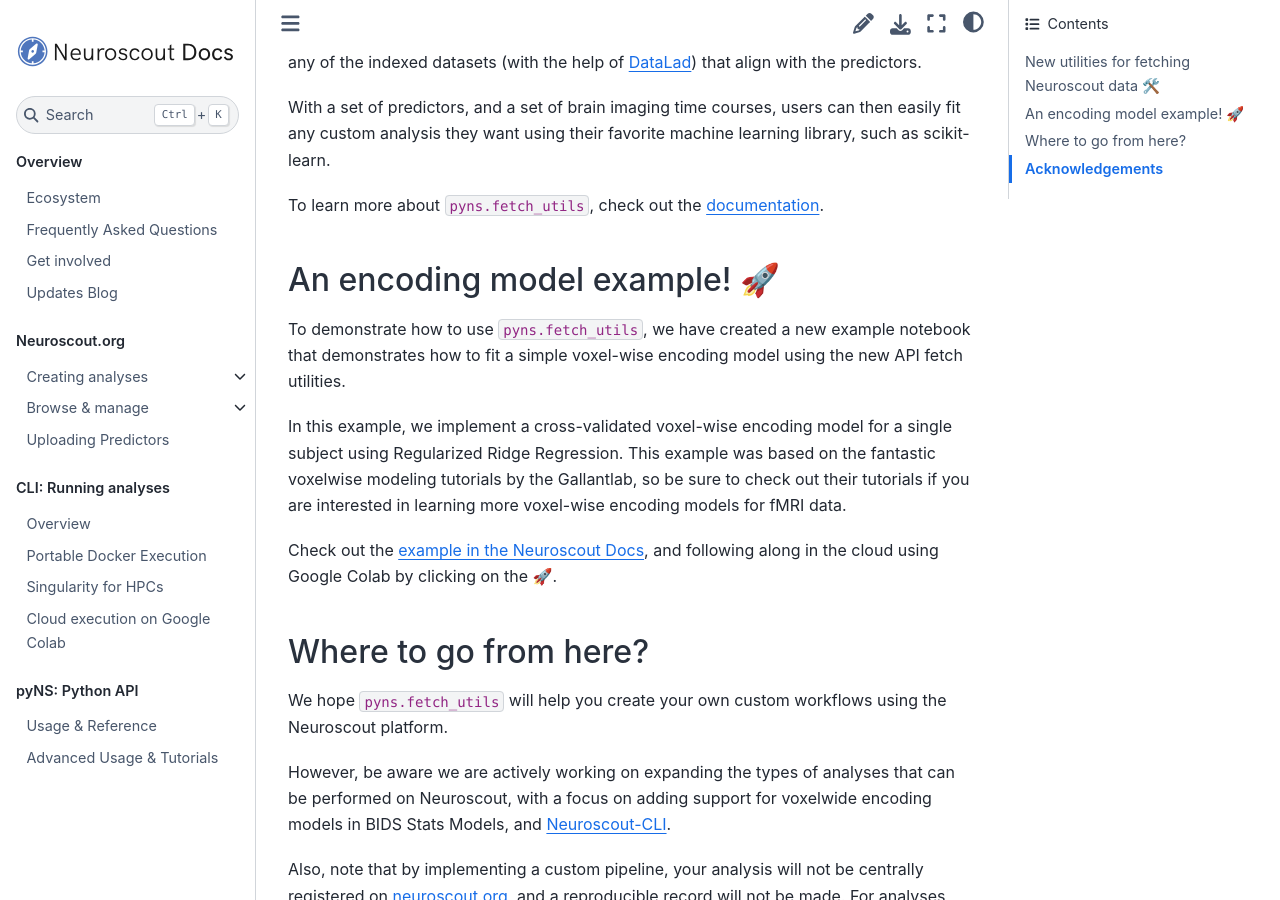
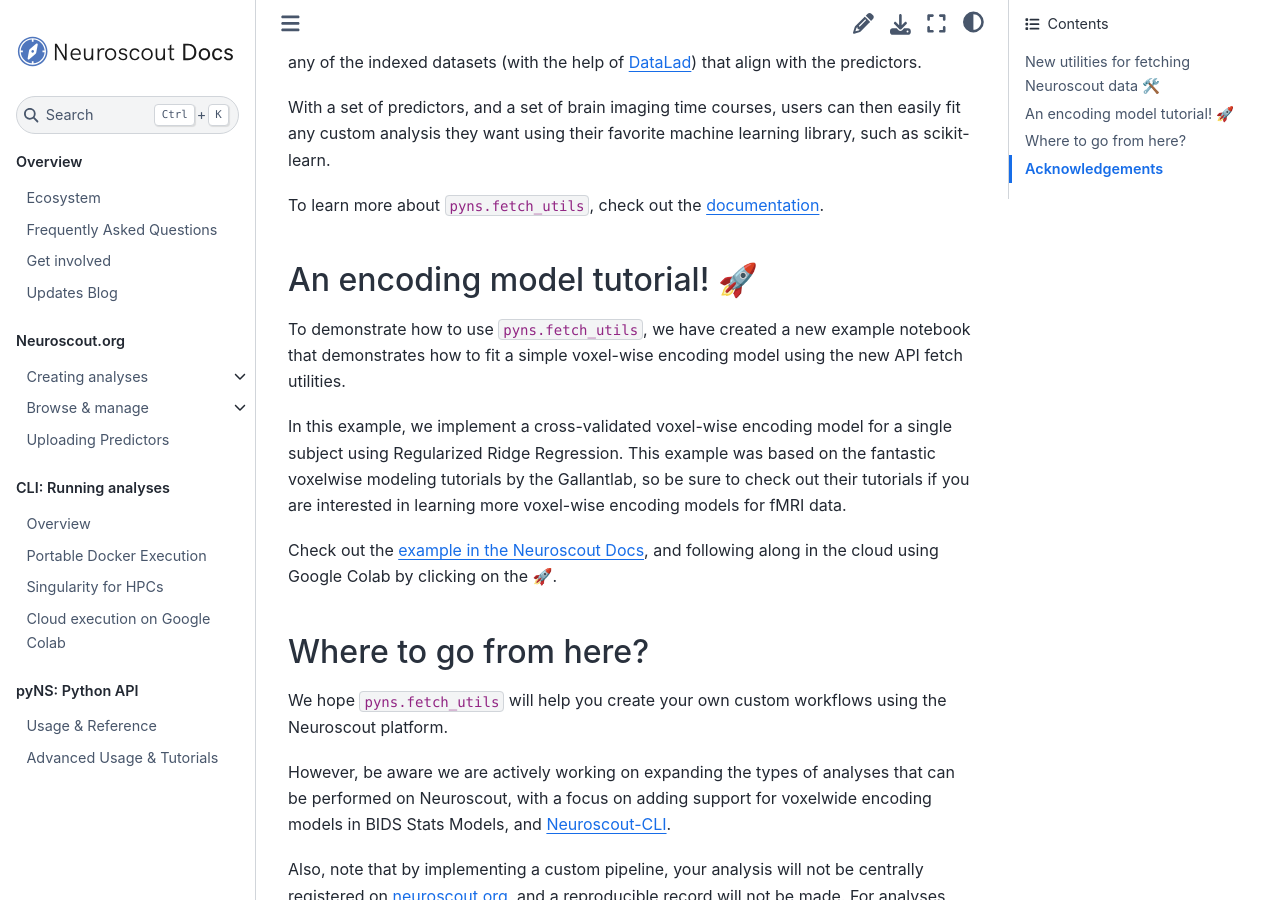
Before and after one commit to snastase/neuroscout-docs, a Jupyter Book: the page built from docs/updates/2023-04-7-fetch_utils.md, in a window 1280 px wide and 900 px high, scrolled down 1330 px. Built offline with Jupyter Book 1.0.4 settings and Sphinx 7.4.7 and the Sphinx Book theme 1.1.4, drawn with Linux system fonts in a browser that asks for light colours.

Commit message:
Change name to tutorial

```diff
--- a/docs/updates/2023-04-7-fetch_utils.md
+++ b/docs/updates/2023-04-7-fetch_utils.md
@@ -24,7 +24,7 @@ With a set of predictors, and a set of brain imaging time courses, users can the
 
 To learn more about `pyns.fetch_utils`, check out the [documentation](https://pyns.readthedocs.io/en/latest/fetching.html).
 
-## An encoding model example! 🚀
+## An encoding model tutorial! 🚀
 
 To demonstrate how to use `pyns.fetch_utils`, we have created a new example notebook that demonstrates how to fit a simple voxel-wise encoding model using the new API fetch utilities.
 
```
